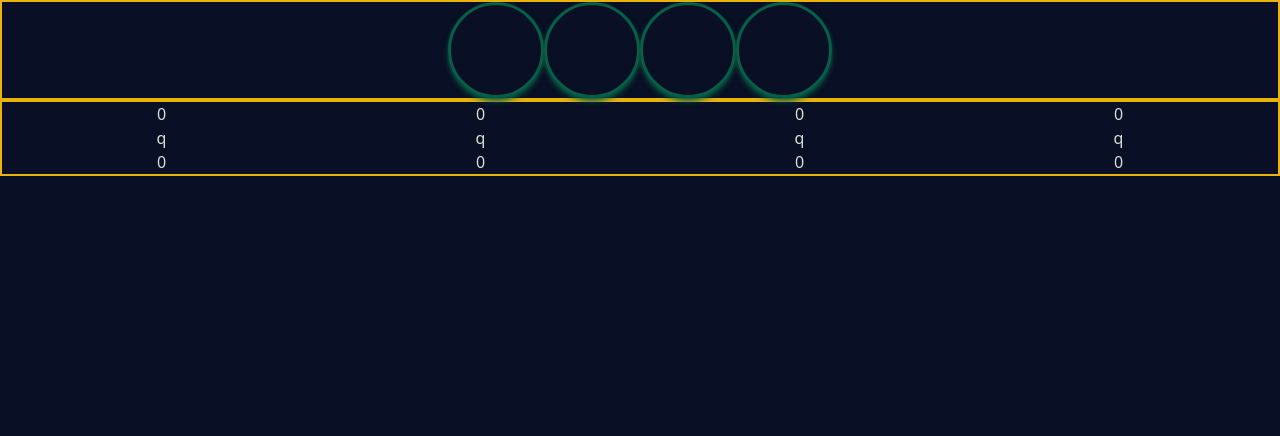
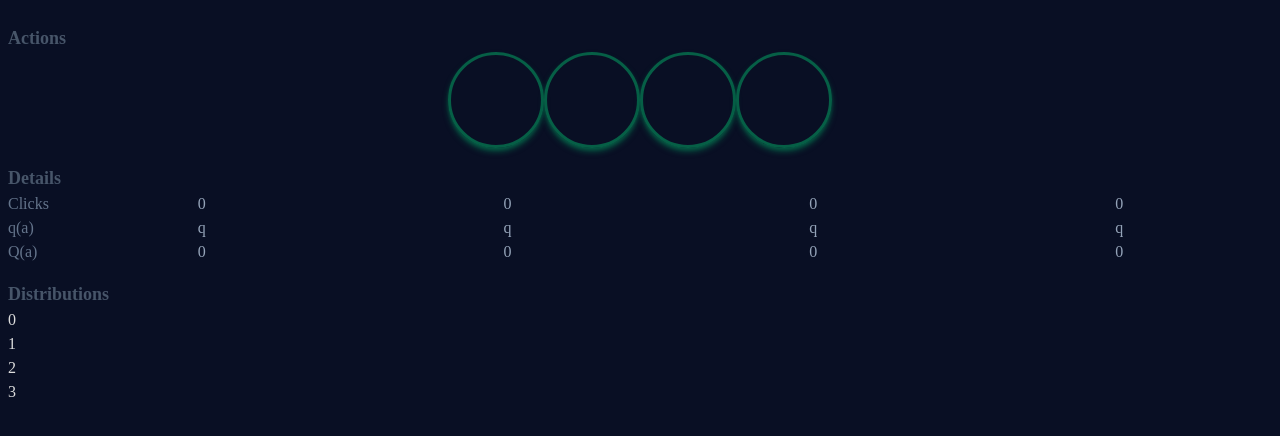
Before and after one commit to mweglowski/bandit_demonstration, a React (Create React App) app: page / in a window 1280 px wide. Shown: the top 436 px of the page. Built offline with nearby package versions, Linux system fonts and the light colour scheme.

Commit message:
design, distribution panels

```diff
--- a/src/App.js
+++ b/src/App.js
@@ -2,6 +2,8 @@ import { useState, useEffect } from "react";
 import BanditButtons from "./components/BanditButtons";
 import BanditDetails from "./components/BanditDetails";
 import { Distribution } from "./objects/Distribution.js";
+import Section from "./components/Section.js";
+import DistributionPanels from "./components/DistributionPanels.js";
 
 function App() {
   const [banditsData, updateBanditsData] = useState([
@@ -68,12 +70,21 @@ function App() {
   };
 
   return (
-    <div>
-      <BanditButtons
-        onBanditButtonClick={banditButtonClickHandler}
-        data={banditsData}
-      />
-      <BanditDetails data={banditsData} />
+    <div className="p-2">
+      <Section title="Actions">
+        <BanditButtons
+          onBanditButtonClick={banditButtonClickHandler}
+          data={banditsData}
+        />
+      </Section>
+
+      <Section title="Details">
+        <BanditDetails data={banditsData} />
+      </Section>
+
+      <Section title="Distributions">
+        <DistributionPanels data={banditsData} />
+      </Section>
     </div>
   );
 }
--- a/src/components/BanditButtons.js
+++ b/src/components/BanditButtons.js
@@ -3,7 +3,7 @@ import BanditButton from "./BanditButton";
 
 const BanditButtons = ({ onBanditButtonClick, data }) => {
   return (
-    <div className="w-100% border-2 border-yellow-500 flex justify-center">
+    <div className="w-100% flex justify-center">
       {data.map((banditButtonData) => (
         <BanditButton
           data={banditButtonData}
--- a/src/components/BanditDetail.js
+++ b/src/components/BanditDetail.js
@@ -5,7 +5,7 @@ const BanditDetail = ({ data }) => {
 
   return (
     // DETAIL
-    <div className="flex flex-1 flex-col items-center">
+    <div className="flex flex-1 flex-col items-center text-slate-400">
       {/* CLICK COUNT */}
       <p>{clicks}</p>
 
--- a/src/components/BanditDetails.js
+++ b/src/components/BanditDetails.js
@@ -3,7 +3,12 @@ import BanditDetail from "./BanditDetail";
 
 const BanditDetails = ({ data }) => {
   return (
-    <div className="w-100% border-2 border-yellow-500 flex">
+    <div className="w-100% flex">
+      <div className="text-slate-500">
+        <p>Clicks</p>
+        <p>q(a)</p>
+        <p>Q(a)</p>
+      </div>
       {data.map((banditData) => (
         <BanditDetail data={banditData} key={`detail-${banditData.id}`} />
       ))}
--- /dev/null
+++ b/src/components/DistributionPanel.js
@@ -0,0 +1,14 @@
+import React from "react";
+
+const DistributionPanel = ({ data }) => {
+  const { id, distribution } = data;
+
+  return (
+    <div>
+      {/* PANEL NUMBER */}
+      <div>{id}</div>
+    </div>
+  );
+};
+
+export default DistributionPanel;
--- /dev/null
+++ b/src/components/DistributionPanels.js
@@ -0,0 +1,14 @@
+import React from "react";
+import DistributionPanel from "./DistributionPanel";
+
+const DistributionPanels = ({ data }) => {
+  return (
+    <div>
+      {data.map((panelData) => (
+        <DistributionPanel key={panelData.id} data={panelData} />
+      ))}
+    </div>
+  );
+};
+
+export default DistributionPanels;
--- /dev/null
+++ b/src/components/Section.js
@@ -0,0 +1,12 @@
+import React from "react";
+
+const Section = ({ children, title }) => {
+  return (
+    <div>
+      <div className="text-lg font-bold text-slate-600 mt-4">{title}</div>
+      <div>{children}</div>
+    </div>
+  );
+};
+
+export default Section;
--- a/src/index.css
+++ b/src/index.css
@@ -2,7 +2,10 @@
 @tailwind components;
 @tailwind utilities;
 
+@import url('https://fonts.googleapis.com/css2?family=Rubik:wght@300;400;500&display=swap');
+
 body {
   background-color: rgb(9, 15, 36);
   color: rgb(220, 220, 220);
+  font-family: "Rubik";
 }
--- a/src/objects/Distribution.js
+++ b/src/objects/Distribution.js
@@ -77,7 +77,6 @@ export class Distribution {
 
       fractions.push(fraction);
     }
-    console.log(fractions);
   }
 
   drawNumber() {}
```
